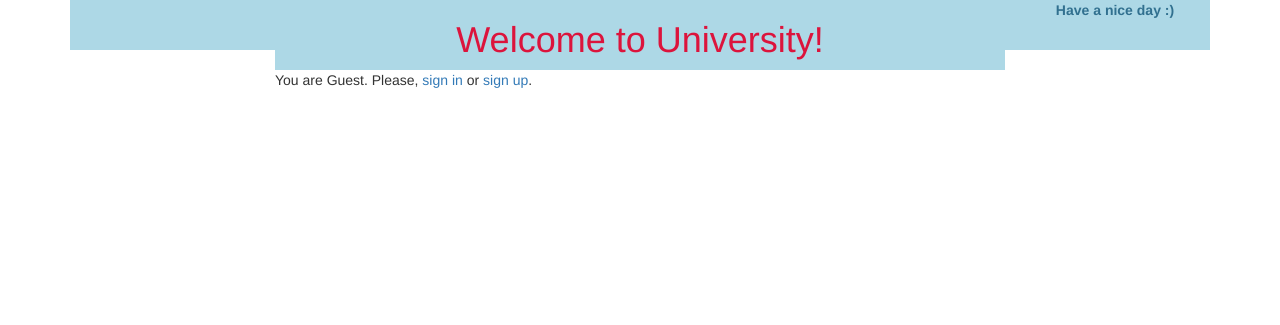
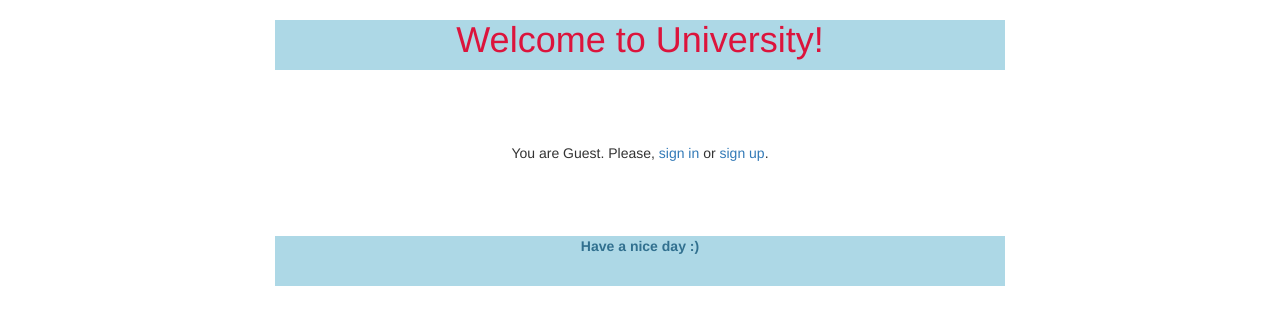
Before and after one commit to DiankaDS/university, a Django app: page / in a window 1280 px wide. Shown: the top 325 px of the page. Run offline with Django 3.2, Linux system fonts and the light colour scheme; some libraries are stand-ins or nearby versions.

Commit message:
Fixed error in the home page

```diff
--- a/templates/home_page.html
+++ b/templates/home_page.html
@@ -22,10 +22,13 @@
                     <h4>Would you like work with:</h4>
                     <button type="button" class="btn btn-default btn-lg btn-block" onclick="location.href='{% url 'students:students' %}'">Students</button>
                     <button type="button" class="btn btn-default btn-lg btn-block" onclick="location.href='{% url 'groups:groups' %}'">Groups</button>
+                    </div>
                 {% else %}
+                    <div class="basic-mine">
                     <p>You are Guest. Please, <a href="{% url 'login' %}">sign in</a> or <a href="{% url 'reg' %}">sign up</a>.</p>
+                    </div>
                 {% endif %}
-                    </div>
+
             <div class="label-mine">
                 <p class="text-info"><strong>Have a nice day :)</strong></p>
             </div>
```
